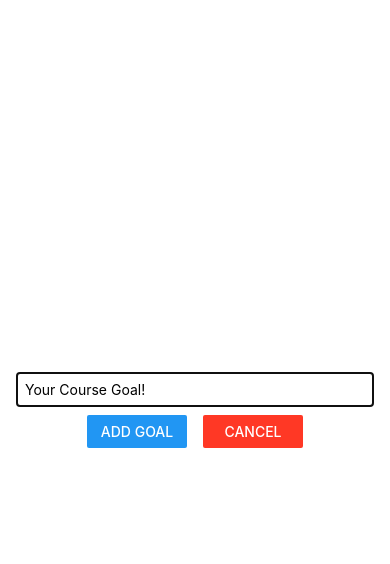
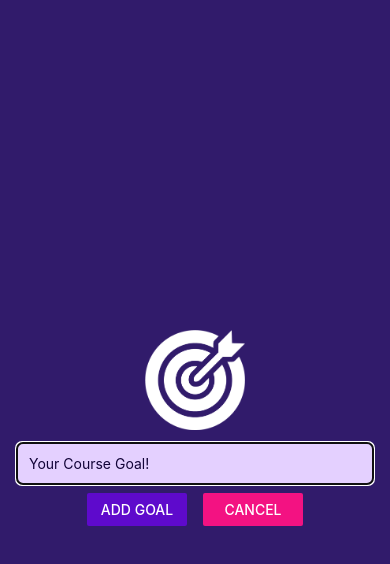
Before and after one commit to Yanters/React-Native, a React Native app: screen / in a window 390 px wide. Both pictures are taken after a click on the button "ADD NEW GOAL". Shown: the top 564 px of the page. Built offline with nearby package versions, Linux system fonts and the light colour scheme.

Commit message:
Displaying image, changing statusbar theme

```diff
--- a/App.js
+++ b/App.js
@@ -1,5 +1,6 @@
 import { StyleSheet, Text, View, FlatList, Button } from 'react-native';
 import React, { useState } from 'react';
+import { StatusBar } from 'expo-status-bar';
 import GoalItem from './components/GoalItem';
 import GoalInput from './components/GoalInput';
 
@@ -30,8 +31,14 @@
   };
 
   return (
+    <>
+      <StatusBar style='light' />
       <View style={styles.appContainer}>
-      <Button title='Add New Goal' color='#5e0acc' onPress={openModalHandler} />
+        <Button
+          title='Add New Goal'
+          color='#5e0acc'
+          onPress={openModalHandler}
+        />
         <GoalInput
           visible={isModalVisible}
           onAddGoal={addGoalHandler}
@@ -53,6 +60,7 @@
           />
         </View>
       </View>
+    </>
   );
 }
 
--- a/app.json
+++ b/app.json
@@ -6,6 +6,7 @@
     "orientation": "portrait",
     "icon": "./assets/icon.png",
     "userInterfaceStyle": "light",
+    "backgroundColor": "#1e085a",
     "splash": {
       "image": "./assets/splash.png",
       "resizeMode": "contain",
@@ -14,9 +15,7 @@
     "updates": {
       "fallbackToCacheTimeout": 0
     },
-    "assetBundlePatterns": [
-      "**/*"
-    ],
+    "assetBundlePatterns": ["**/*"],
     "ios": {
       "supportsTablet": true
     },
--- a/components/GoalInput.js
+++ b/components/GoalInput.js
@@ -1,4 +1,11 @@
-import { View, TextInput, Button, StyleSheet, Modal } from 'react-native';
+import {
+  View,
+  TextInput,
+  Button,
+  StyleSheet,
+  Modal,
+  Image,
+} from 'react-native';
 import { useState } from 'react';
 
 const GoalInput = (props) => {
@@ -16,6 +23,10 @@
   return (
     <Modal visible={props.visible} animationType='fade'>
       <View style={styles.inputContainer}>
+        <Image
+          source={require('../assets/images/goal.png')}
+          style={styles.image}
+        />
         <TextInput
           style={styles.textInput}
           placeholder='Your Course Goal!'
@@ -24,10 +35,10 @@
         />
         <View style={styles.buttonContainer}>
           <View style={styles.button}>
-            <Button title='ADD GOAL' onPress={addGoalHandler} />
+            <Button title='ADD GOAL' color='#5e0acc' onPress={addGoalHandler} />
           </View>
           <View style={styles.button}>
-            <Button title='Cancel' color='#ff3825' onPress={props.onCancel} />
+            <Button title='Cancel' color='#f31282' onPress={props.onCancel} />
           </View>
         </View>
       </View>
@@ -42,16 +53,17 @@
     flex: 1,
     justifyContent: 'center',
     alignItems: 'center',
-    marginBottom: 24,
     padding: 16,
-    borderBottomWidth: 1,
-    borderBottomColor: '#ccc',
+    backgroundColor: '#311b6b',
   },
   textInput: {
     borderWidth: 1,
-    borderColor: '#ccc',
+    borderColor: '#e4d0ff',
+    borderRadius: 6,
+    backgroundColor: '#e4d0ff',
+    color: '#120438',
     width: '100%',
-    padding: 8,
+    padding: 12,
   },
   buttonContainer: {
     marginTop: 8,
@@ -61,4 +73,10 @@
     width: 100,
     marginHorizontal: 8,
   },
+  image: {
+    width: 100,
+    height: 100,
+    margin: 12,
+    tintColor: '#fff',
+  },
 });
```
Also changed, not shown: assets/images/goal.png (added). Lines whose indentation alone changed are shown as unchanged.
